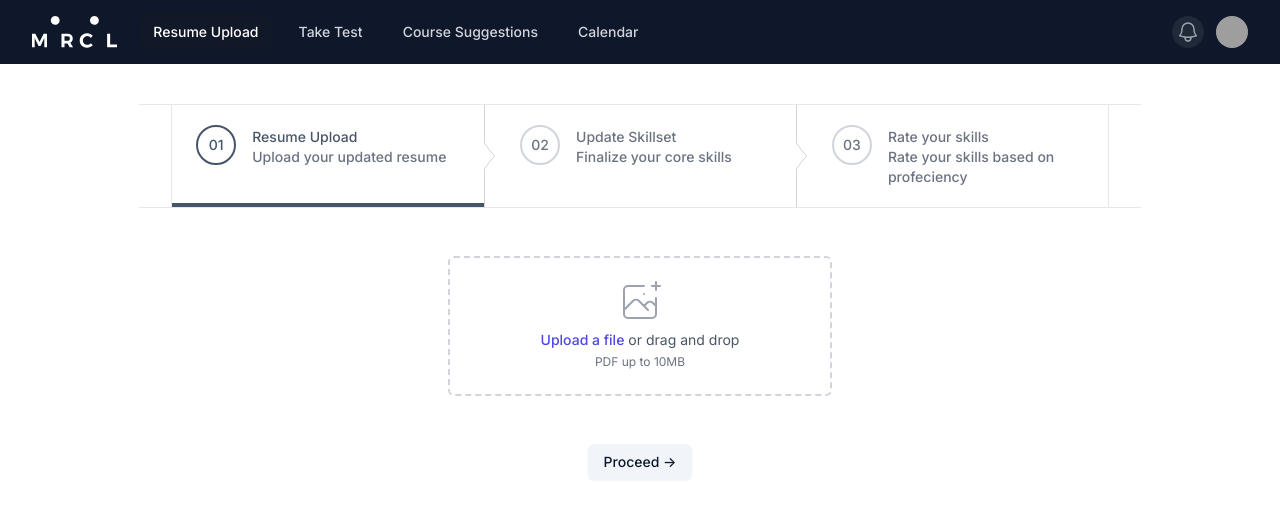
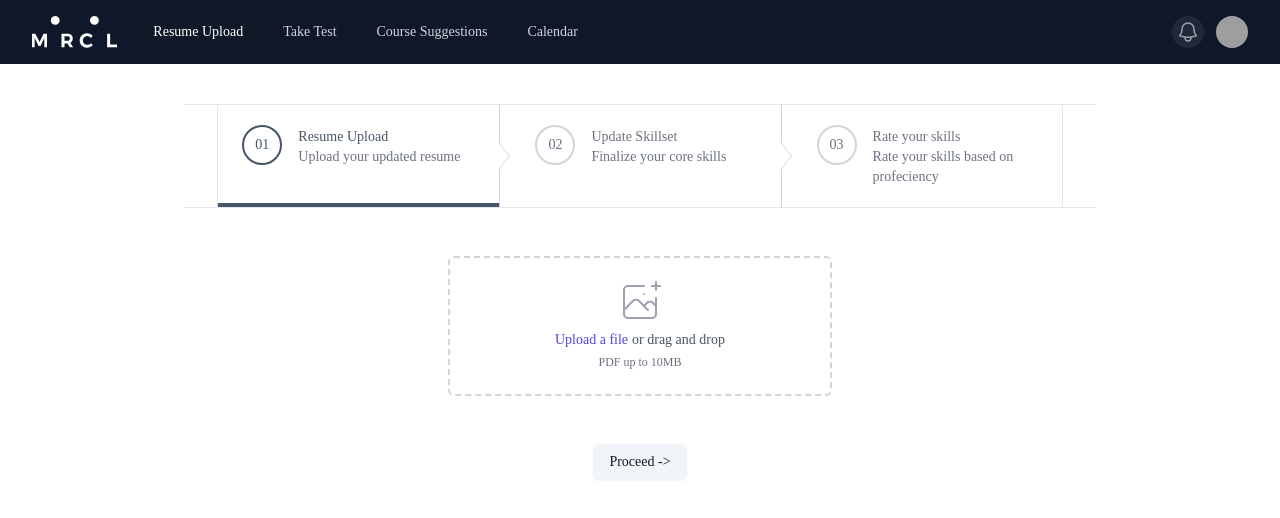
Before and after one commit to SriramJothiswaran/ps-hackathon-24, a Next.js app: page / in a window 1280 px wide. Shown: the top 518 px of the page. Built offline with nearby package versions, Linux system fonts and the light colour scheme; grey boxes are pictures that could not be loaded.

Commit message:
initial commit

```diff
--- a/app/layout.tsx
+++ b/app/layout.tsx
@@ -22,12 +22,7 @@
 }>) {
   return (
     <html lang='en'>
-      <body
-        className={cn(
-          'min-h-screen bg-background font-sans antialiased',
-          fontSans.variable
-        )}
-      >
+      <body className={cn('min-h-screen bg-background font-sans antialiased')}>
         <Navbar />
         {children}
       </body>
```
